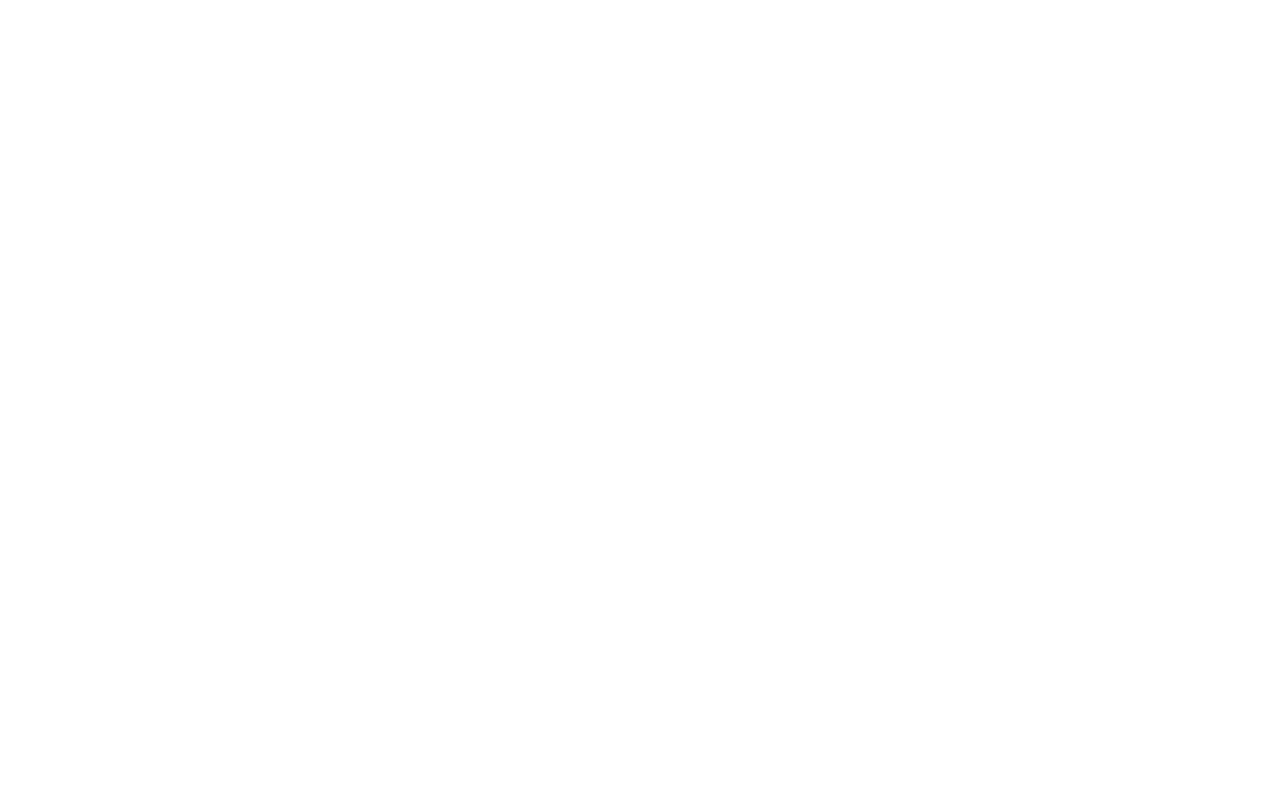
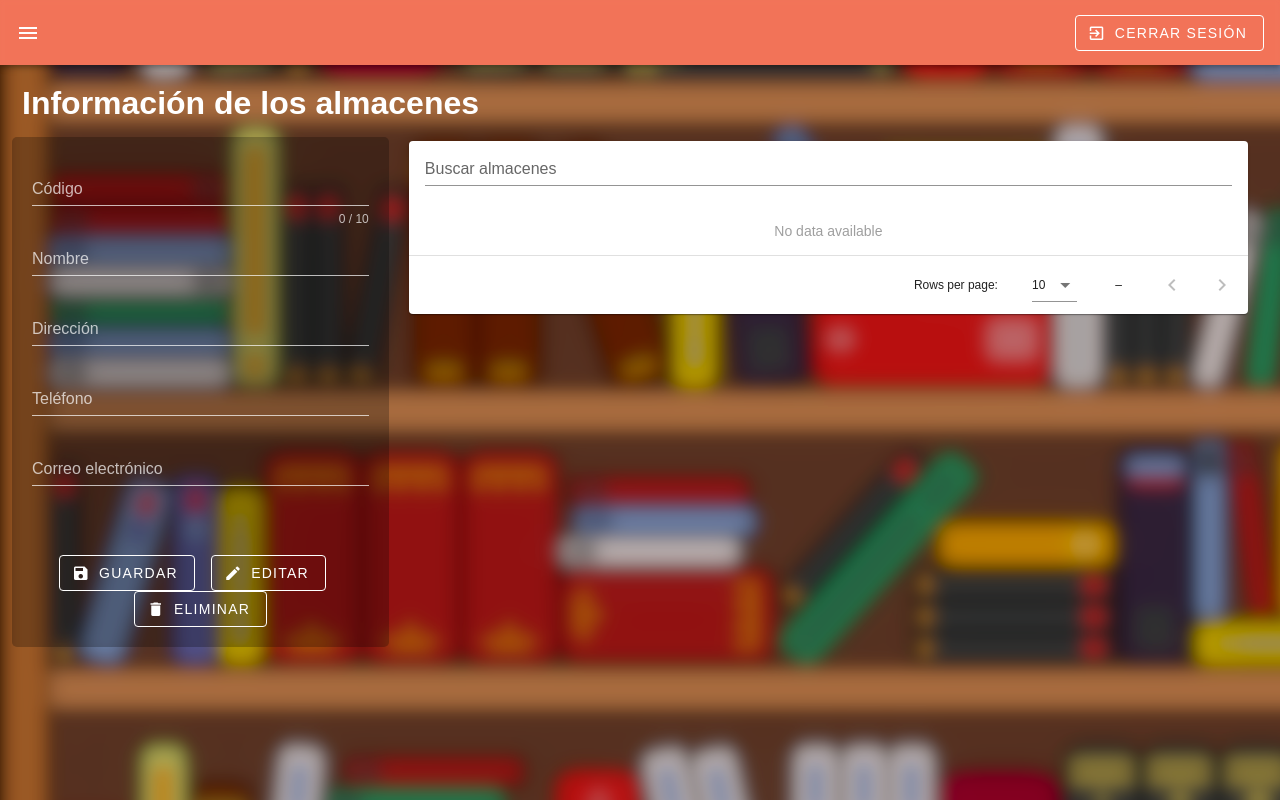
Before and after one commit to johanromero5879/ebi-frontend, a Vue app: page /home/almacenes in a window 1280 px wide. Built offline with nearby package versions, Linux system fonts and the light colour scheme.

Commit message:
Creación de interfaz de almacenes

```diff
--- a/src/router/index.js
+++ b/src/router/index.js
@@ -3,6 +3,7 @@
 import Panel from '../views/Panel.vue'
 import Login from '../views/Login.vue'
 import Home from '../views/Home.vue'
+import Almacenes from '../views/Almacenes.vue'
 
 Vue.use(VueRouter)
 
@@ -26,6 +27,10 @@
       {
         path: 'panel',
         component: Panel
+      },
+      {
+        path:'almacenes',
+        component: Almacenes
       }
     ]
   }
--- /dev/null
+++ b/src/views/Almacenes.vue
@@ -0,0 +1,206 @@
+<template>
+    <div class="contAlmacenes">
+        <div class="titulo">
+            <h1>Información de los almacenes</h1>
+        </div>
+        <div class="objetos">
+            <div class="formular">
+                <v-form
+                    class="forma"
+                    align="center"
+                    ref="form"
+                    v-model="valid"
+                    lazy-validation
+                >
+                    <v-text-field dark
+                    v-model="codigo"
+                    :counter="10"
+                    :rules="codru"
+                    label="Código"
+                    required
+                    ></v-text-field>
+
+                    <v-text-field dark
+                    v-model="nombre"
+                    :rules="nomru"
+                    label="Nombre"
+                    required
+                    ></v-text-field>
+
+                    <v-text-field dark
+                    v-model="direccion"
+                    :rules="dirru"
+                    label="Dirección"
+                    required
+                    ></v-text-field>
+
+                    <v-text-field dark
+                    v-model="telefono"
+                    :rules="telru"
+                    label="Teléfono"
+                    required
+                    ></v-text-field>
+
+                    <v-text-field dark
+                    v-model="correo"
+                    :rules="corru"
+                    label="Correo electrónico"
+                    required
+                    ></v-text-field>
+
+                    <br>
+                    <br>
+
+                    <v-btn
+                    color="white"
+                    class="mr-4"
+                    outlined
+                    @click="validate"
+                    >
+                    <v-icon left>mdi-content-save</v-icon>
+                    Guardar
+                    </v-btn>
+
+                    <v-btn
+                    color="white"
+                    class="mr-4"
+                    outlined
+                    @click="reset"
+                    >
+                    <v-icon left>mdi-pencil</v-icon>
+                    Editar
+                    </v-btn>
+
+                    <v-btn
+                    color="white"
+                    outlined
+                    @click="resetValidation"
+                    >
+                    <v-icon left>mdi-delete</v-icon>
+                    Eliminar
+                    </v-btn>
+                </v-form>
+            </div>
+            <v-spacer></v-spacer>
+            <div class="tablamuestra">
+                <v-data-table
+                    :headers="headers"
+                    :items="desserts"
+                    item-key="name"
+                    class="elevation-1"
+                    :search="search"
+                >
+                    <template v-slot:top>
+                    <v-text-field
+                        v-model="search"
+                        label="Buscar almacenes"
+                        class="mx-4"
+                    ></v-text-field>
+                    </template>
+                </v-data-table>
+            </div>
+        </div>
+    </div>
+</template>
+
+
+<style>
+
+.contAlmacenes {
+    /* background-color: white; */
+    padding-top: 57px;
+    box-sizing: border-box;
+    display: block;
+    justify-content: top;
+    align-items: top;
+    font-family: sans-serif;
+}
+
+.titulo
+{
+    /* background-color: hotpink; */
+    font-family: sans-serif;
+    color: white;
+    padding: 10px;
+}
+
+.objetos
+{
+    /* background-color: indigo; */
+    display: flex;
+    justify-content: top;
+    align-items: top;
+    font-family: sans-serif;
+}
+
+.formular
+{
+    background-color: rgba(0,0,0,.25);
+    padding:20px;
+    border-radius: 5px;
+    width: 30%;
+    display:block;
+    align-items: center;
+    font-family: sans-serif;
+}
+
+.tablamuestra
+{
+    /* background-color: green; */
+    padding-top: 0px;
+    padding-bottom: 20px;
+    padding-left: 20px;
+    padding-right: 20px;
+    width: 70%;
+    font-family: sans-serif;
+}
+</style>
+
+<script>
+  export default {
+    data: () => ({
+        valid: true,
+        codigo: '',
+        codru: [
+        v => !!v || 'Este campo es obligatorio',
+        v => (v && v.length <= 10) || 'El código no puede tener más de 10 caracteres',
+        ],
+
+        valid: true,
+        nombre: '',
+        nomru: [
+        v => !!v || 'Este campo es obligatorio',
+        ],
+
+        valid: true,
+        direccion: '',
+        dirru: [
+        v => !!v || 'Este campo es obligatorio',
+        ],
+
+        valid: true,
+        telefono: '',
+        telru: [
+        v => !!v || 'Este campo es obligatorio',
+        ],
+
+        correol: '',
+        corru: [
+        v => !!v || 'Este campo es obligatorio',
+        v => /.+@.+\..+/.test(v) || 'El correo debe tener un formato válido',
+        ]
+    }),
+
+    methods: {
+      validate () {
+        this.$refs.form.validate()
+      },
+      reset () {
+        this.$refs.form.reset()
+      },
+      resetValidation () {
+        this.$refs.form.resetValidation()
+      },
+    },
+  }
+</script>
--- a/src/views/Home.vue
+++ b/src/views/Home.vue
@@ -76,6 +76,7 @@
   box-sizing: border-box;
   background: url("~@/assets/img/loginbg.png");
   background-size: cover;
+  font-family: sans-serif;
 }
 
 @media screen and (max-width: 500px) {
```
